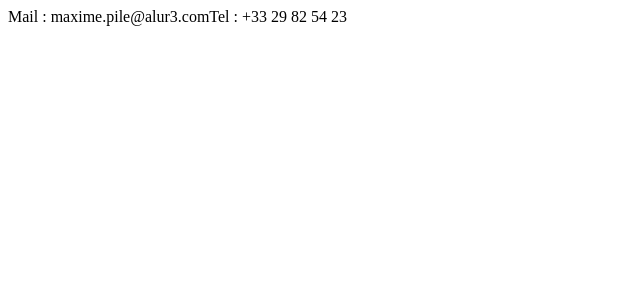
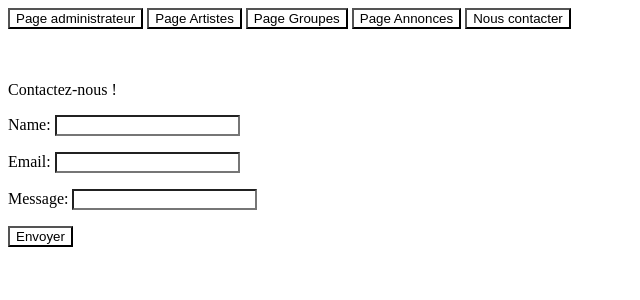
Before and after one commit to Kixrogu/django_openclassrooms, a Django app: page /contact-us/ in a window 1280 px wide. Shown: the top 300 px of the page, without its empty margins (0-640 px from the left). Run offline with Django 4.2, Linux system fonts and the light colour scheme.

Commit message:
fin de journée 05/04/2022 : quasi fini

```diff
--- /dev/null
+++ b/merchex/listings/form.py
@@ -0,0 +1,6 @@
+from django import forms
+
+class ContactUsForm(forms.Form):
+    name = forms.CharField()
+    email = forms.EmailField()
+    message = forms.CharField(max_length=1000)
--- a/merchex/listings/static/listings/styles.css
+++ b/merchex/listings/static/listings/styles.css
@@ -1,3 +1 @@
-* { background: rgb(96, 94, 223) }
-
-.button1 {background-color: #f44336;} /* Red */
+* { background: rgb(255, 255, 255) }
--- a/merchex/listings/templates/listings/artist_info.html
+++ b/merchex/listings/templates/listings/artist_info.html
@@ -6,9 +6,5 @@
 
 <br/><br/><br/>
 <button onclick="location.href='/artist_list'" id="button1">Retour à la page précédente</button>
-<br/>
-<button onclick="location.href='/admin'" id="button1">Page administrateur</button>
-<button onclick="location.href='/artist_list'" id="button2">Page Artistes</button>
-<button onclick="location.href='/listings'" id="button3">Page Annonces</button>
 
 {% endblock %}
--- a/merchex/listings/templates/listings/artist_list.html
+++ b/merchex/listings/templates/listings/artist_list.html
@@ -11,9 +11,5 @@
     <br/><br/>
 {% endfor %}
 
-<br/><br/><br/>
-<button onclick="location.href='/admin'" id="button1">Page administrateur</button>
-<button onclick="location.href='/listings'" id="button2">Page Annonces</button>
-<button onclick="location.href='/band_list'" id="button3">Page Groupes</button>
 
 {% endblock %}
--- a/merchex/listings/templates/listings/band_info.html
+++ b/merchex/listings/templates/listings/band_info.html
@@ -15,8 +15,5 @@
 <br/><br/><br/>
 <button onclick="location.href='/band_list'" id="button1">Retour à la page précédente</button>
 <br/>
-<button onclick="location.href='/admin'" id="button1">Page administrateur</button>
-<button onclick="location.href='/artist_list'" id="button2">Page Artistes</button>
-<button onclick="location.href='/listings'" id="button3">Page Annonces</button>
 
 {% endblock %}
--- a/merchex/listings/templates/listings/band_list.html
+++ b/merchex/listings/templates/listings/band_list.html
@@ -11,9 +11,4 @@
     <br/><br/>
 {% endfor %}
 
-<br/><br/><br/>
-<button onclick="location.href='/admin'" id="button1">Page administrateur</button>
-<button onclick="location.href='/artist_list'" id="button2">Page Artistes</button>
-<button onclick="location.href='/listings'" id="button3">Page Annonces</button>
-
 {% endblock %}
--- a/merchex/listings/templates/listings/base.html
+++ b/merchex/listings/templates/listings/base.html
@@ -6,6 +6,13 @@
         <link rel="stylesheet" href="{% static 'listings/styles.css' %}"/>
     </head>
     <body>
+        <button onclick="location.href='/admin'" id="button1">Page administrateur</button>
+        <button onclick="location.href='/artist_list'" id="button2">Page Artistes</button>
+        <button onclick="location.href='/band_list/'" id="button3">Page Groupes</button>
+        <button onclick="location.href='/listings'" id="button4">Page Annonces</button>
+        <!--<button onclick="location.href='/about-us/'" id="button5">A propos de nous</button>-->
+        <button onclick="location.href='/contact-us'" id="button6">Nous contacter</button>
+        <br/><br/><br/>
 
         {% block content %}{% endblock %}
 
--- /dev/null
+++ b/merchex/listings/templates/listings/contactus.html
@@ -0,0 +1,15 @@
+{% extends 'listings/base.html' %}
+{% block content %}
+
+<p>Contactez-nous !</p>
+
+<form action ="" method="post" novalidate>
+    {% csrf_token %}
+    {{ form.as_p }}
+    <input type="submit" value="Envoyer">
+</form>
+
+
+
+
+{% endblock%}
--- a/merchex/listings/templates/listings/listings.html
+++ b/merchex/listings/templates/listings/listings.html
@@ -8,10 +8,5 @@
         {% if annonce.sold == 0 %}Disponible{% else %}Indisponible{% endif %}</li>
 {% endfor %}
 
-<br/><br/><br/>
-<button onclick="location.href='/admin'" id="button1">Page administrateur</button>
-<button onclick="location.href='/artist_list'" id="button2">Page Artistes</button>
-<button onclick="location.href='/band_list'" id="button3">Page Groupes</button>
-
 
 {% endblock %}
--- a/merchex/listings/views.py
+++ b/merchex/listings/views.py
@@ -1,8 +1,12 @@
+from wsgiref.util import request_uri
 from django.http import HttpResponse
-from django.shortcuts import render
+from django.shortcuts import redirect, render
 from listings.models import Band
 from listings.models import Artist
 from listings.models import Listings
+from listings.form import ContactUsForm
+from django.core.mail import send_mail
+
 
 def listings(request):
     listings = Listings.objects.all()
@@ -39,8 +43,32 @@ def artist_info(request, artist_id):
     )
 
 
-def aboutus(request):
-    return HttpResponse('<h1>A propos de nous</h1><p1>Franchement ça marche bien</p1>')
 
 def contactus(request):
-    return HttpResponse('<p1>Mail : maxime.pile@alur3.com</p1><p1>Tel : +33 29 82 54 23</p1>')
+    #print('La méthode de requête est : ', request.method)
+    #print('Les données de la requête sont : ', request.POST)
+
+    if request.method == 'POST':
+        form = ContactUsForm(request.POST)
+
+
+        if form.is_valid():
+            send_mail(
+                subject=f'Message de {form.cleaned_data["name"] or "anonyme"} via Merchex - Contact us',
+                message=form.cleaned_data['message'],
+                from_email=form.cleaned_data['email'],
+                recipient_list=['admin@merchex.xyz'],
+            )
+            return redirect('email-sent')
+
+
+    else:
+        form = ContactUsForm()
+
+    return render(request,
+        'listings/contactus.html',
+        {'form': form})
+
+
+def email_sent(request):
+    return render(request, 'listings/email-sent.html')
--- a/merchex/merchex/settings.py
+++ b/merchex/merchex/settings.py
@@ -122,3 +122,5 @@ STATIC_URL = 'static/'
 # https://docs.djangoproject.com/en/4.0/ref/settings/#default-auto-field
 
 DEFAULT_AUTO_FIELD = 'django.db.models.BigAutoField'
+
+EMAIL_BACKEND = 'django.core.mail.backends.console.EmailBackend'
--- a/merchex/merchex/urls.py
+++ b/merchex/merchex/urls.py
@@ -24,7 +24,7 @@ urlpatterns = [
     path('band_list/<int:band_id>/', views.band_info),
     path('artist_list/', views.artist_list),
     path('artist_list/<int:artist_id>/', views.artist_info),
-    path('about-us/', views.aboutus),
     path('listings/', views.listings),
-    path('contact-us/', views.contactus),
+    path('contact-us/', views.contactus, name="contactus"),
+    path('email-sent/', views.email_sent, name="email-sent"),
 ]
```
Also changed, not shown: merchex/listings/templates/listings/email-sent.html (added, +10 -0 lines).
